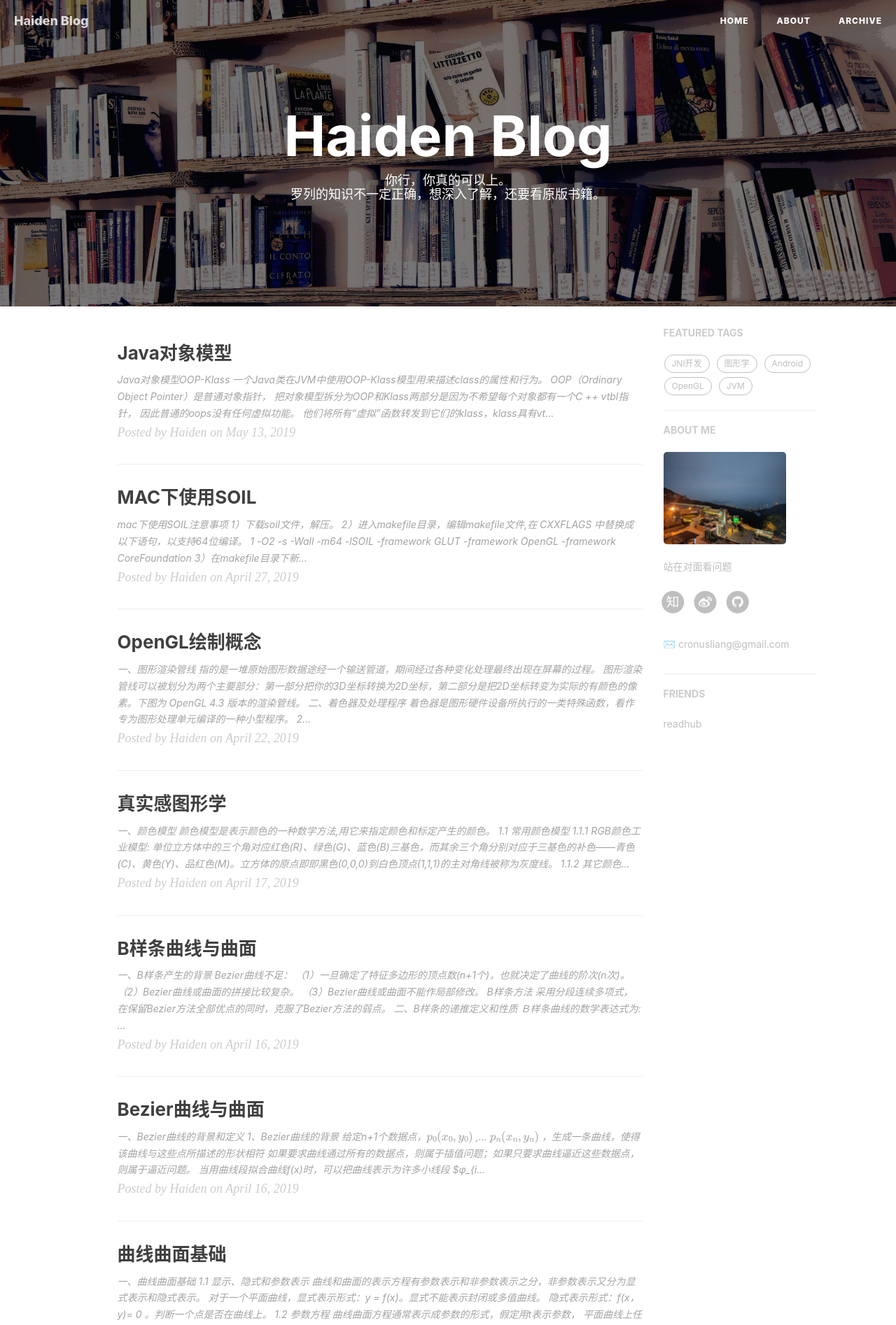
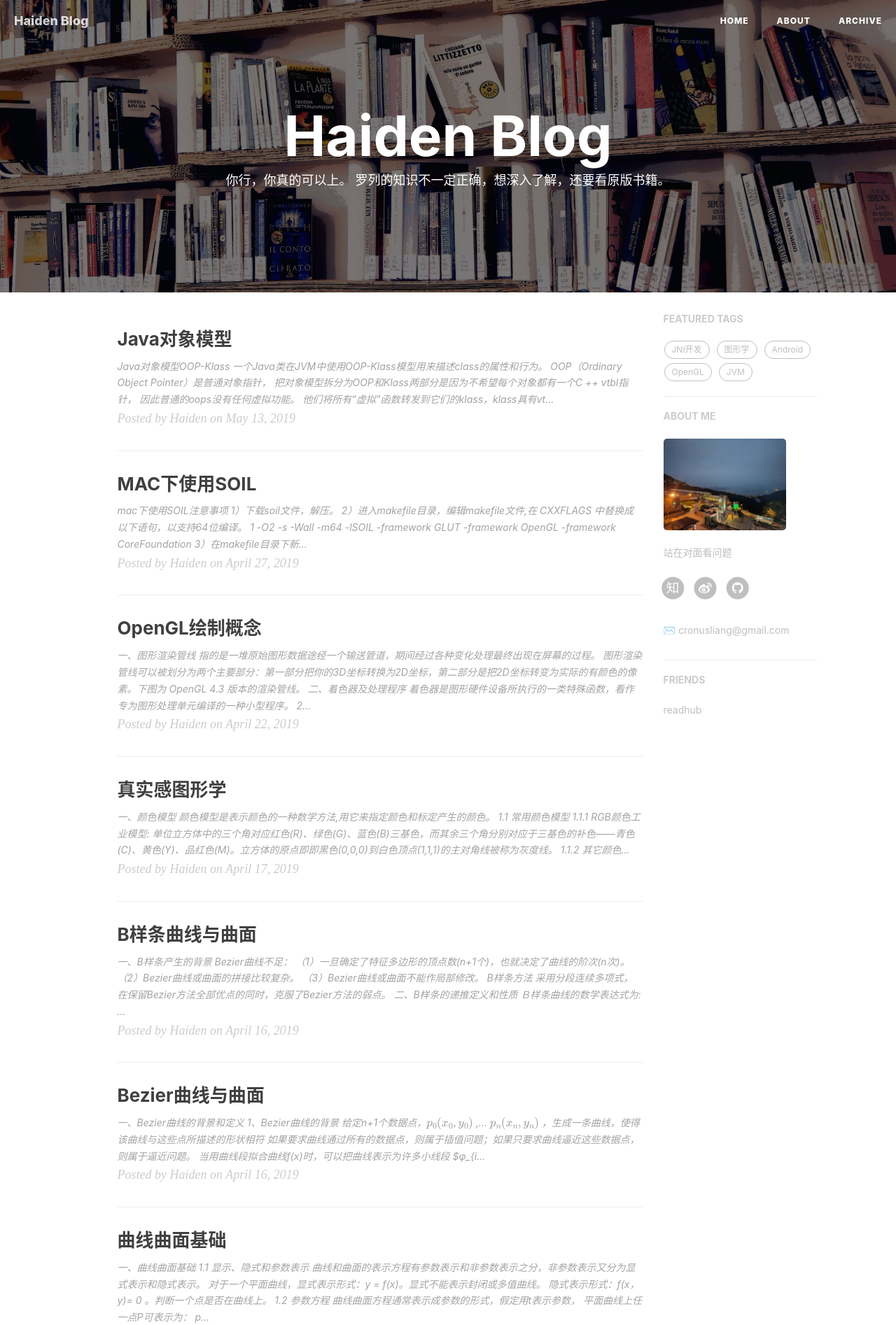
Before and after one commit to cronusliang/cronusliang.github.io, a Jekyll site: the page built from index.html, in a window 1280 px wide. Shown: the top 1894 px of the page at 70% size. Built offline with Jekyll 4.4.1, drawn with Linux system fonts in a browser that asks for light colours; nearby versions of some CDN libraries; formulas are drawn with MathJax 3; the list of posts is cut into pages by our own code; comment, search, counter and statistics services are not loaded.

```diff
--- a/index.html
+++ b/index.html
@@ -1,7 +1,8 @@
 ---
 layout: page
-description: "你行，你真的可以上。
-<br/>
+description: "
+你行，你真的可以上。
+<!-- <br/> -->
 罗列的知识不一定正确，想深入了解，还要看原版书籍。"
 ---
 
```
